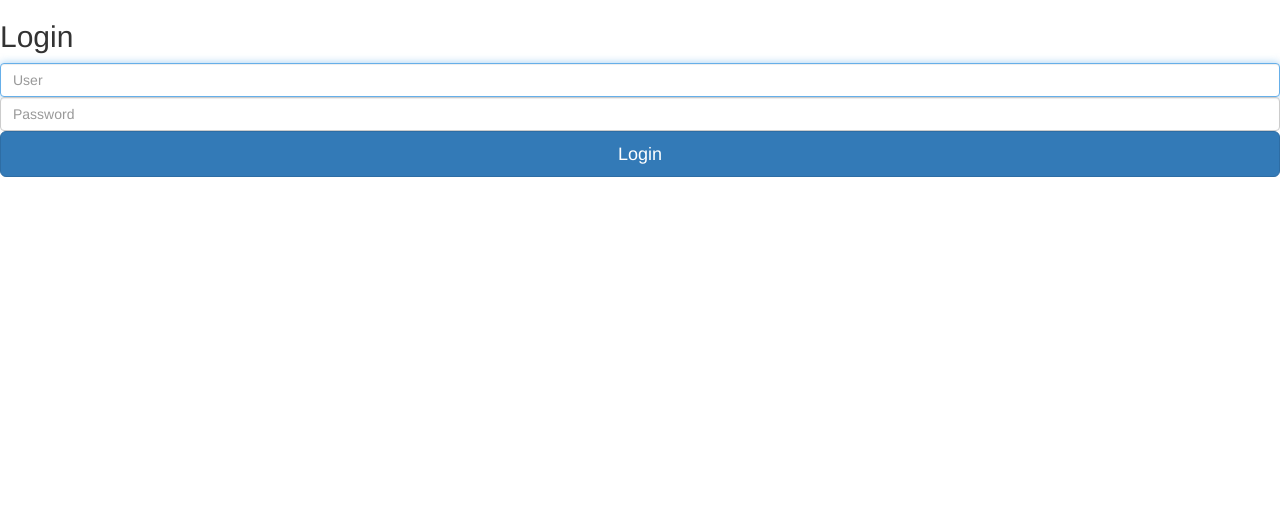
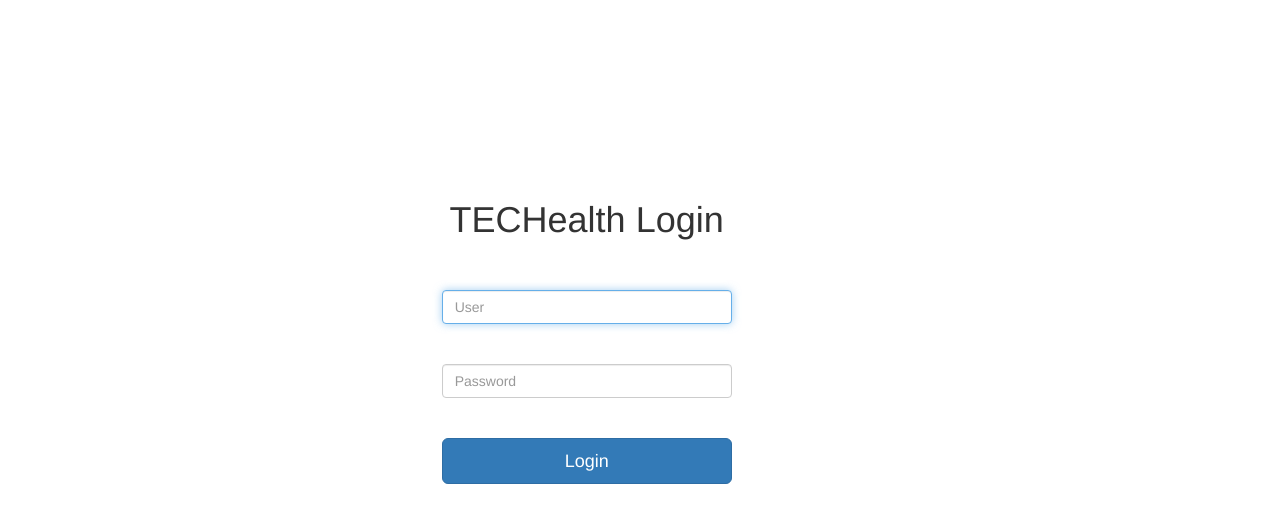
Before and after one commit to CrissTec/Proyecto2, a plain HTML site: page index.html at #/login in a window 1280 px wide. Drawn offline with nearby package versions, Linux system fonts and the light colour scheme; some packages are replaced by stand-ins of ours.

Commit message:
correcuion proporcion login

```diff
--- a/html/Login.html
+++ b/html/Login.html
@@ -1,10 +1,16 @@
 <div class="wrapper" ng-init=starPage()>
-
-
+    <br><br><br><br><br><br><br><br><br>
+    <div class="col-sm-4 sidenav"></div>
+    <div class="col-sm-3">
     <form class="form-signin" id="myForm" ng-submit="checkUser()">
-      <h2 class="form-signin-heading">Login</h2>
+      <h1 ALIGN="center" class="form-signin-heading">TECHealth Login</h1>
+      <br><br>
       <input type="text" class="form-control" name="username" placeholder="User" required="" autofocus="" ng-model="user.usr"/>
+      <br><br>
       <input type="password" class="form-control" name="password" placeholder="Password" required="" ng-model="user.pws"/>
+      <br><br>
       <input class="btn btn-lg btn-primary btn-block" type="submit" value="Login"/>
     </form>
   </div>
+  <div class="col-sm-4 sidenav"></div>
+</div>
```
